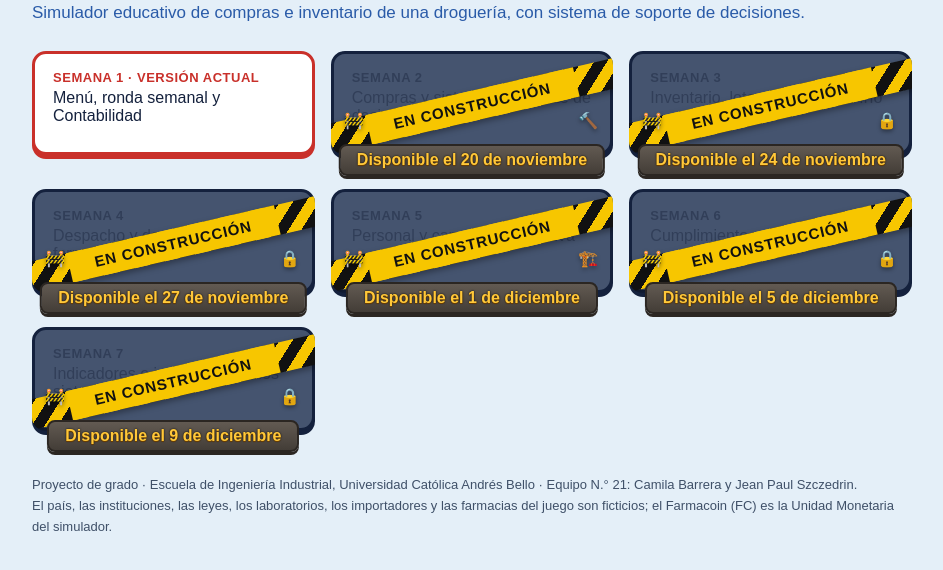
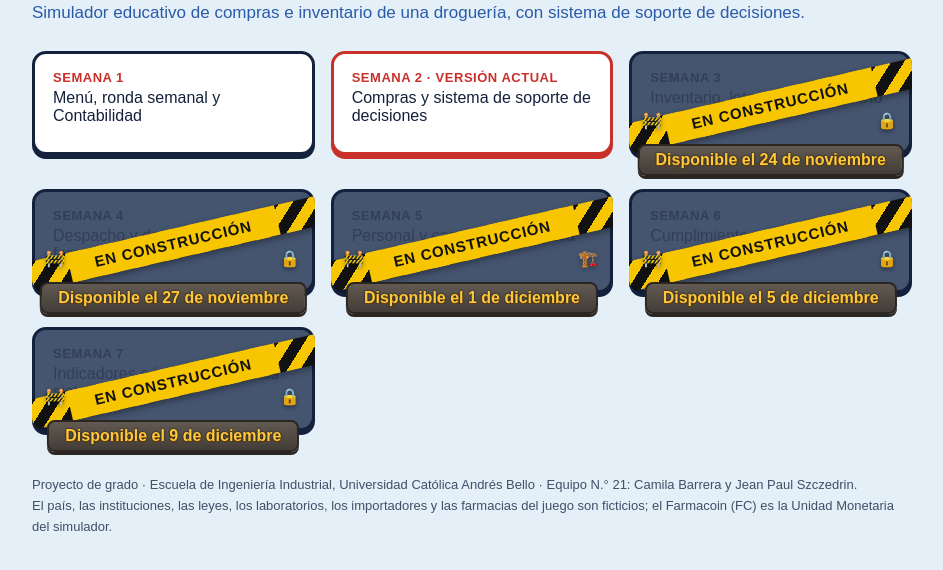
Before and after one commit to Jeanpo2603/farmito-simulador-drogueria, a website: page index.html in a window 1280 px wide. Shown: the part 82-652 px from the top of the page, without its empty margins (168-1111 px from the left). Drawn offline with Linux system fonts and the light colour scheme.

Commit message:
Version semana 2
Se agrega el modulo de compras.

```diff
--- a/index.html
+++ b/index.html
@@ -40,8 +40,8 @@
   <h1>Farmito</h1>
   <p class="sub">Simulador educativo de compras e inventario de una droguería, con sistema de soporte de decisiones.</p>
   <div class="grid">
-    <a class="v actual" href="versiones/farmito-v1-contabilidad.html"><b>SEMANA 1 · VERSIÓN ACTUAL</b><span>Menú, ronda semanal y Contabilidad</span></a>
-    <div class="v obra" aria-disabled="true" title="En construcción · disponible el 20 de noviembre"><b>SEMANA 2</b><span class="t">Compras y sistema de soporte de decisiones</span><div class="recorte"><div class="cinta"><i>EN CONSTRUCCIÓN</i></div></div><span class="ico izq">🚧</span><span class="ico der">🔨</span><span class="placa">Disponible el 20 de noviembre</span></div>
+    <a class="v" href="versiones/farmito-v1-contabilidad.html"><b>SEMANA 1</b><span>Menú, ronda semanal y Contabilidad</span></a>
+    <a class="v actual" href="versiones/farmito-v2-compras.html"><b>SEMANA 2 · VERSIÓN ACTUAL</b><span>Compras y sistema de soporte de decisiones</span></a>
     <div class="v obra" aria-disabled="true" title="En construcción · disponible el 24 de noviembre"><b>SEMANA 3</b><span class="t">Inventario, lotes y cadena de frío</span><div class="recorte"><div class="cinta"><i>EN CONSTRUCCIÓN</i></div></div><span class="ico izq">🚧</span><span class="ico der">🔒</span><span class="placa">Disponible el 24 de noviembre</span></div>
     <div class="v obra" aria-disabled="true" title="En construcción · disponible el 27 de noviembre"><b>SEMANA 4</b><span class="t">Despacho y demanda de las farmacias</span><div class="recorte"><div class="cinta"><i>EN CONSTRUCCIÓN</i></div></div><span class="ico izq">🚧</span><span class="ico der">🔒</span><span class="placa">Disponible el 27 de noviembre</span></div>
     <div class="v obra" aria-disabled="true" title="En construcción · disponible el 1 de diciembre"><b>SEMANA 5</b><span class="t">Personal y capacidad operativa</span><div class="recorte"><div class="cinta"><i>EN CONSTRUCCIÓN</i></div></div><span class="ico izq">🚧</span><span class="ico der">🏗️</span><span class="placa">Disponible el 1 de diciembre</span></div>
```
Also changed, not shown: README.md.
